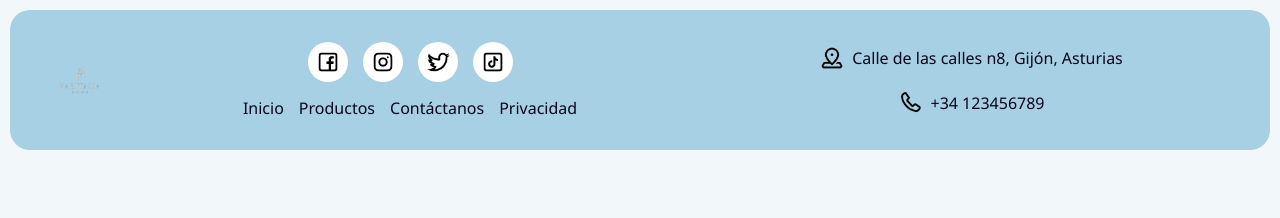
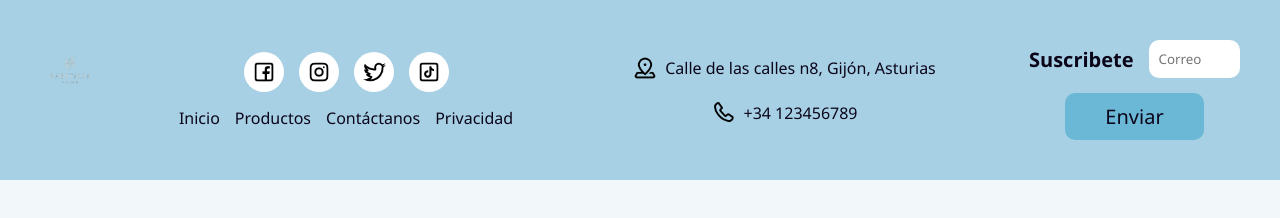
Before and after one commit to Danieldm115/Proyecto-HabitaliaHome, a plain HTML site: page html/footer.html in a window 1280 px wide. Drawn offline with Linux system fonts and the light colour scheme.

Commit message:
Footer cambiado y alguna cosa mas
el footer muy mejorable

```diff
--- a/html/footer.html
+++ b/html/footer.html
@@ -4,7 +4,7 @@
   <link rel="stylesheet" href="../styles/styles.css" />
   <footer>
     <img class="webIcon" src="../assets/icons/HH.png" />
-    <div class="footerOptions">
+    <div class="footerOptions" style="width: 40%">
       <div class="footerOptionsRow1">
         <img class="socialIcon" src="../assets/icons/facebook_icon.png" />
         <img class="socialIcon" src="../assets/icons/instagram_icon.png" />
@@ -19,7 +19,7 @@
       </div>
     </div>
 
-    <div class="footerOptions">
+    <div class="footerOptions" style="width: 40%">
       <div class="footerOptionsRow1">
         <a>
           <img src="../assets/icons/location_icon.png" />Calle de las calles n8,
@@ -30,5 +30,15 @@
         <a><img src="../assets/icons/phone_icon.png" />+34 123456789</a>
       </div>
     </div>
+
+    <div class="footerOptions newsletter" style="width: 20%">
+      <div class="footerOptionsRow1">
+        <h1>Suscribete</h1>
+        <input type="email" placeholder="Correo" />
+      </div>
+      <div class="footerOptionsRow2">
+        <button>Enviar</button>
+      </div>
+    </div>
   </footer>
 </html>
--- a/styles/footerStyles.css
+++ b/styles/footerStyles.css
@@ -4,8 +4,7 @@ footer {
   display: flex;
   flex-direction: row;
   padding: 20px;
-  margin: 10px;
-  border-radius: 20px;
+  gap: 15px;
 
   .webIcon {
     width: 100px;
@@ -72,6 +71,43 @@ a {
 a:hover {
   color: var(--color-hover-text);
   transition: 0.5s;
+  font-size: 18px;
+}
+
+h1 {
+  color: var(--color-texto);
+  text-align: start;
+  font-weight: 600;
+  font-size: 20px;
+  margin: 0;
+  width: fit-content;
+}
+
+.newsletter {
+  padding: 20px;
+  border-radius: 15px;
+  input {
+    width: 100%;
+    border-radius: 10px;
+    border: none;
+    padding: 10px;
+  }
+
+  button {
+    border-radius: 10px;
+    border: none;
+    padding: 10px 40px 10px 40px;
+    color: var(--color-texto);
+    transition: 0.5s;
+    font-weight: 500;
+    font-size: 20px;
+    background-color: var(--color-acento);
+  }
+
+  button:hover {
+    background-color: var(--color-principal);
+    transition: 0.5s;
+  }
 }
 
 /*Diseño responsive*/
--- a/styles/headerStyles.css
+++ b/styles/headerStyles.css
@@ -6,8 +6,6 @@ header {
   box-shadow: var(--shadow-header);
   padding: 20px;
   display: flex;
-  margin: 10px;
-  border-radius: 20px;
 }
 
 /*Contenedor de todas las opciones del header (izquierda)*/
```
Also changed, not shown: html/header.html (+1 -1 lines).
